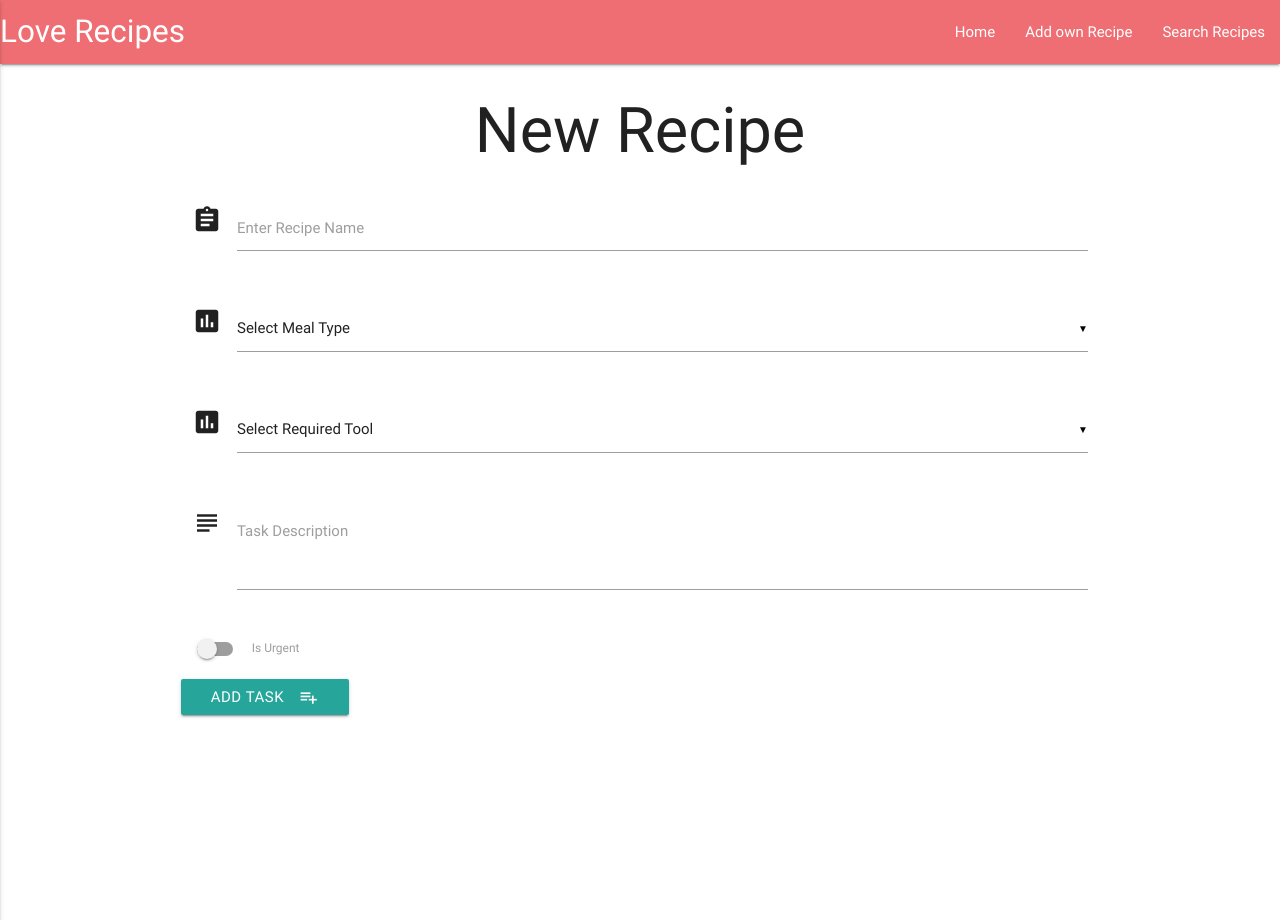
After one commit to Tilly3g/love-recipes, a Flask app: page /add_recipe in a window 1280 px wide. The commit adds this page. Run offline with Flask 2, Linux system fonts and the light colour scheme; data that the repository does not hold is empty; some libraries are stand-ins or nearby versions.

Commit message:
Add the add new recipe page

```diff
--- a/app.py
+++ b/app.py
@@ -59,6 +59,21 @@ def get_desserts():
     return render_template("desserts.html", recipes=all_recipes, meals=all_meals)
 
 
+#File paths for adding a new recipe
+@app.route('/add_recipe')
+def add_recipe():
+    all_meals = mongo.db.meals.find()
+    all_tools = mongo.db.tools.find()
+    return render_template('addrecipe.html',
+                           meals=all_meals, tools=all_tools)
+
+@app.route('/insert_recipe', methods=['POST'])
+def insert_recipe():
+    recipes = mongo.db.recipes
+    recipes.insert_one(request.form.to_dict())
+    return redirect(url_for('get_recipes'))
+
+
 if __name__ == '__main__':
     app.run(host=os.environ.get('IP'),
             port=int(os.environ.get('PORT')),
--- /dev/null
+++ b/templates/addrecipe.html
@@ -0,0 +1,60 @@
+{% extends 'base.html' %}
+{% block content %}
+
+<h1 class="center-align">New Recipe</h1>
+<div class="row">
+    <form action="{{ url_for('insert_recipe') }}" method="POST"  class="col s12">
+        <div class="row">
+            <div class="input-field col s12">
+                <i class="material-icons prefix">assignment</i>
+                <input id="recipe_name" name="recipe_name" type="text">
+                <label for="icon_prefix">Enter Recipe Name</label>
+            </div>
+        </div>
+        <div class="row">
+            <div class="input-field col s12">
+                <i class="material-icons prefix">poll</i>
+                <select id="meals" name="meal_type">
+                    <option value="" disabled selected>Select Meal Type</option>
+                    {% for meal in meals %}
+                        <option value="{{meal.meal_type}}">{{meal.meal_type}}</option>
+                    {% endfor %}
+                </select>
+            </div>
+        </div>
+        <div class="row">
+            <div class="input-field col s12">
+                <i class="material-icons prefix">poll</i>
+                <select id="tools" name="required_tool">
+                    <option value="" disabled selected>Select Required Tool</option>
+                    {% for tool in tools %}
+                        <option value="{{tool.required_tool}}">{{tool.required_tool}}</option>
+                    {% endfor %}
+                </select>
+            </div>
+        </div>
+        <div class="row">
+            <div class="input-field col s12">
+                <i class="material-icons prefix">subject</i>
+                <textarea name="task_description" id="task_description" class="materialize-textarea"></textarea>
+                <label for="icon_telephone">Task Description</label>
+            </div>
+        </div>
+        <div class="row">
+            <div class="switch">
+                <label>
+                  <input id="is_urgent" name="is_urgent" type="checkbox">
+                  <span class="lever"></span>
+                  Is Urgent
+                </label>
+            </div>
+        </div>
+        <div class="row">
+            <button class="btn waves-effect waves-light" type="submit" name="action">Add Task
+                <i class="material-icons right">playlist_add</i>
+             </button>
+        </div>
+    </form>
+</div>
+
+{% endblock %}
--- a/templates/base.html
+++ b/templates/base.html
@@ -21,13 +21,13 @@
                 <a href="#" data-activates="mobile-demo" class="button-collapse"><i class="material-icons">menu</i></a>
                 <ul id="nav-mobile" class="right hide-on-med-and-down">
                     <li><a href="{{url_for('get_recipes')}}">Home</a></li>
-                    <li><a href="{{url_for('get_recipes')}}">New Task</a></li>
-                    <li><a href="{{url_for('get_recipes')}}">Manage Categories</a></li>
+                    <li><a href="{{url_for('add_recipe')}}">Add own Recipe</a></li>
+                    <li><a href="{{url_for('get_recipes')}}">Search Recipes</a></li>
                 </ul>
                 <ul class="side-nav" id="mobile-demo">
                     <li><a href="{{url_for('get_recipes')}}">Home</a></li>
-                    <li><a href="{{url_for('get_recipes')}}">New Task</a></li>
-                    <li><a href="{{url_for('get_recipes')}}">Manage Categories</a></li>
+                    <li><a href="{{url_for('add_recipe')}}">Add own Recipe</a></li>
+                    <li><a href="{{url_for('get_recipes')}}">Search Recipes</a></li>
                     <li>
                         <form>
                             <div class="input-field">
```
Also changed, not shown: templates/recipes.html (+8 -3 lines).
